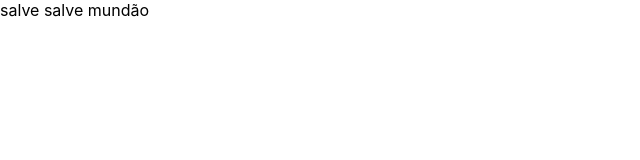
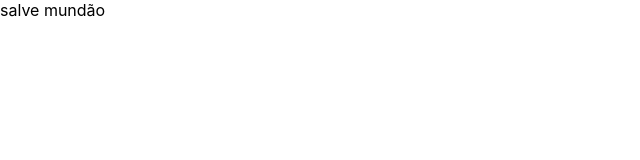
Before and after one commit to cxrreia/salvemundao, a Next.js app: page / in a window 1280 px wide. Shown: the top 160 px of the page, without its empty margins (0-640 px from the left). Built offline with nearby package versions, Linux system fonts and the light colour scheme.

Commit message:
menos um salve

```diff
--- a/src/pages/index.js
+++ b/src/pages/index.js
@@ -4,6 +4,6 @@ import styles from '../styles/Home.module.css'
 
 export default function Home() {
   return (
-    <div>salve salve mundão</div>
+    <div>salve mundão</div>
   )
 }
```
